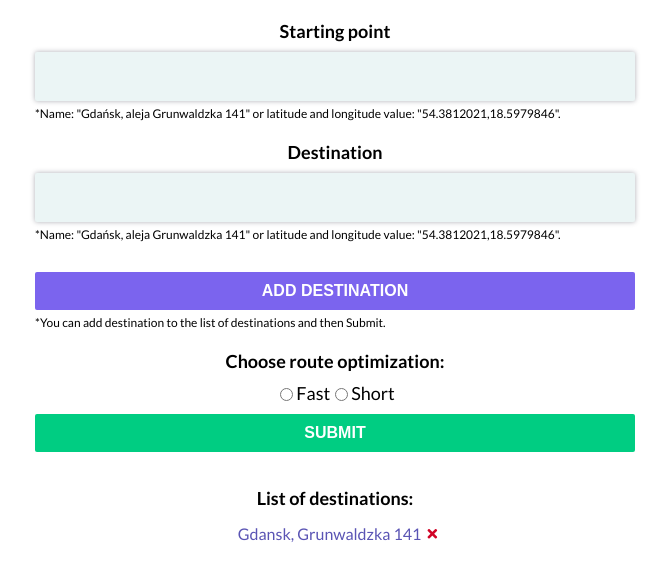
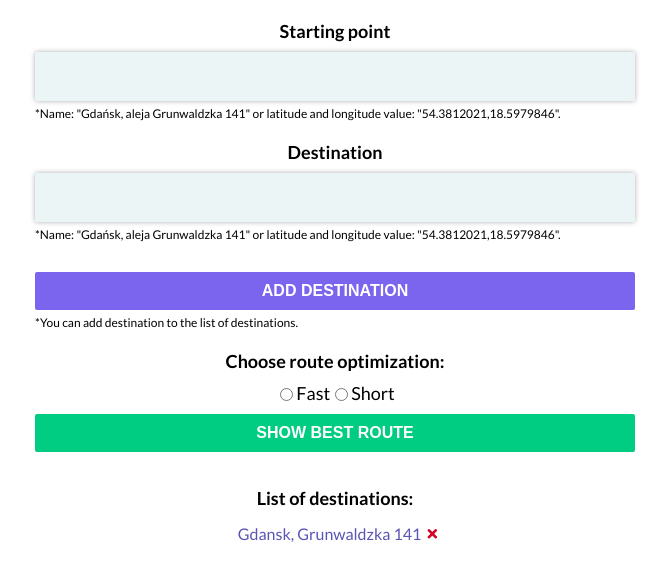
Before and after one commit to rob-now/route-finder--react, a React (Create React App) app: page / in a window 1280 px wide. Shown: the top 580 px of the page, without its empty margins (305-974 px from the left). Built offline with nearby package versions, Linux system fonts and the light colour scheme.

Commit message:
Added react-router-dom and rendering RouteSummary in different path

```diff
--- a/package.json
+++ b/package.json
@@ -7,6 +7,7 @@
     "google-maps": "^3.3.0",
     "react": "^16.4.1",
     "react-dom": "^16.4.1",
+    "react-router-dom": "^4.3.1",
     "react-scripts": "1.1.4"
   },
   "scripts": {
--- a/src/App.js
+++ b/src/App.js
@@ -1,16 +1,16 @@
 import React, {Component, Fragment} from 'react'
-import FormView from './components/FormView'
-import DirectionsView from './components/DirectionsView'
 import {withForm} from './contexts/Form'
+import {BrowserRouter as Router} from 'react-router-dom'
+import Routes from './routes/Routes'
 
 class App extends Component {
 
   render() {
     return (
       <Fragment>
-        <FormView/>
-
-        <DirectionsView/>
+        <Router>
+          <Routes/>
+        </Router>
       </Fragment>
     );
   }
--- a/src/components/FormView.js
+++ b/src/components/FormView.js
@@ -3,7 +3,6 @@ import {withForm} from '../contexts/Form'
 import './FormView.css'
 import FormErrorsView from './FormErrorsView'
 import DestinationsList from './DestinationsList'
-import RouteSummary from './RouteSummary'
 
 class FormView extends Component {
   render() {
@@ -42,8 +41,8 @@ class FormView extends Component {
         >
           Add destination
         </button>
-        <p className="form__input-description">*You can add destination to the list of destinations and then Submit.</p>
-          <div className="form__container--input-radio">
+        <p className="form__input-description">*You can add destination to the list of destinations.</p>
+        <div className="form__container--input-radio">
           <p className="form__input-radio-title">Choose route optimization:</p>
           <div className="form__container--input-radio-buttons">
             <input
@@ -70,13 +69,15 @@ class FormView extends Component {
         </div>
         <button
           className="form__btn btn-submit"
-          onClick={this.props.handleSubmit}
+          onClick={() => {
+            this.props.handleSubmit()
+            this.props.history.push(`/best-route`)
+          }}
         >
-          Submit
+          Show best route
         </button>
         <FormErrorsView/>
         <DestinationsList/>
-        <RouteSummary/>
       </div>
     )
   }
--- a/src/components/RouteSummary.js
+++ b/src/components/RouteSummary.js
@@ -3,6 +3,13 @@ import {withForm} from '../contexts/Form'
 import './RouteSummary.css'
 
 class RouteSummary extends Component {
+
+  componentDidMount() {
+    if (this.props.optimization === '') {
+      this.props.history.push(`/`)
+    }
+  }
+
   render() {
     return (
       <div>
@@ -19,8 +26,10 @@ class RouteSummary extends Component {
               {
                 (this.props.optimization === 'shortest' && this.props.totalDistance <= this.props.totalDistanceAlt) ||
                 (this.props.optimization === 'fastest' && this.props.totalDuration <= this.props.totalDurationAlt) ?
-                  <p>Total distance: {this.props.totalDistance} kilometers. Total duration: {this.props.totalDuration} minutes.</p> :
-                  <p>Total distance: {this.props.totalDistanceAlt} kilometers. Total duration: {this.props.totalDurationAlt} minutes.</p>
+                  <p>Total distance: {this.props.totalDistance} kilometers. Total
+                    duration: {this.props.totalDuration} minutes.</p> :
+                  <p>Total distance: {this.props.totalDistanceAlt} kilometers. Total
+                    duration: {this.props.totalDurationAlt} minutes.</p>
               }
             </div>
           </div>
--- a/src/contexts/Form.js
+++ b/src/contexts/Form.js
@@ -84,9 +84,7 @@ export class FormProvider extends Component {
       })
     },
 
-    handleSubmit: event => {
-      event.preventDefault()
-
+    handleSubmit: () => {
       const {startingPoint, destinations, optimization} = this.state
 
       this.setState({
@@ -199,15 +197,11 @@ export class FormProvider extends Component {
                 fetchingIsFinished()
                 getDistanceAndDurationValues(fetcher, resultAlt)
                 putFetchingResultToState(fetcher, resultAlt)
-                displayDirections(result, resultAlt)
+                // displayDirections(result, resultAlt)
               }
             })
           }
         })
-      })
-
-      this.setState({
-        startingPoint: ''
       })
     }
   }
--- /dev/null
+++ b/src/routes/Routes.js
@@ -0,0 +1,17 @@
+import React, {Component, Fragment} from 'react'
+import {Route} from 'react-router-dom'
+import FormView from '../components/FormView'
+import RouteSummary from '../components/RouteSummary'
+
+class Routes extends Component {
+  render() {
+    return (
+      <Fragment>
+        <Route exact path="/" component={FormView}/>
+        <Route path="/best-route" component={RouteSummary}/>
+      </Fragment>
+    )
+  }
+}
+
+export default Routes
```
Also changed, not shown: 1 other file (tests, documents, lock files or other folders).
